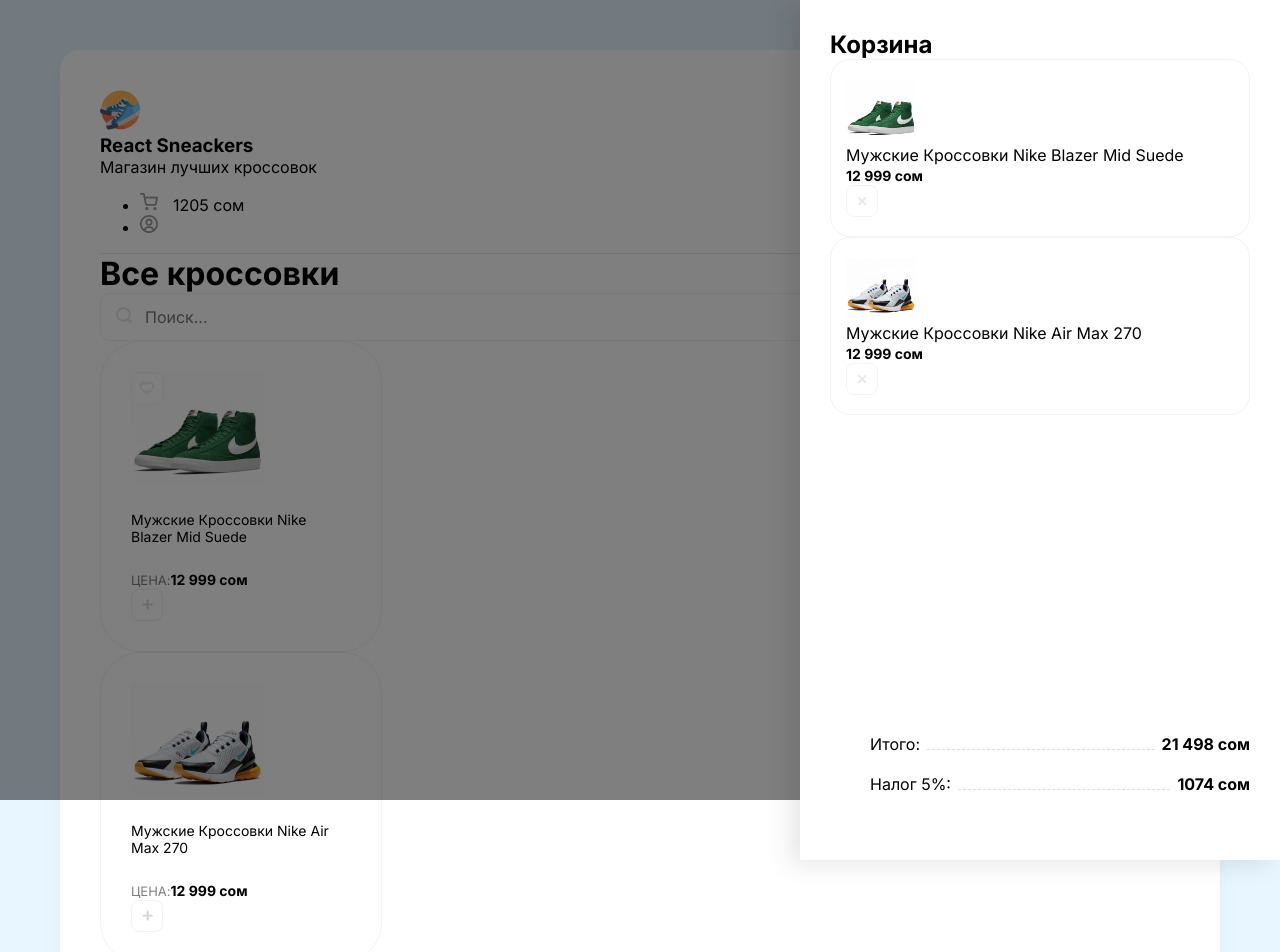
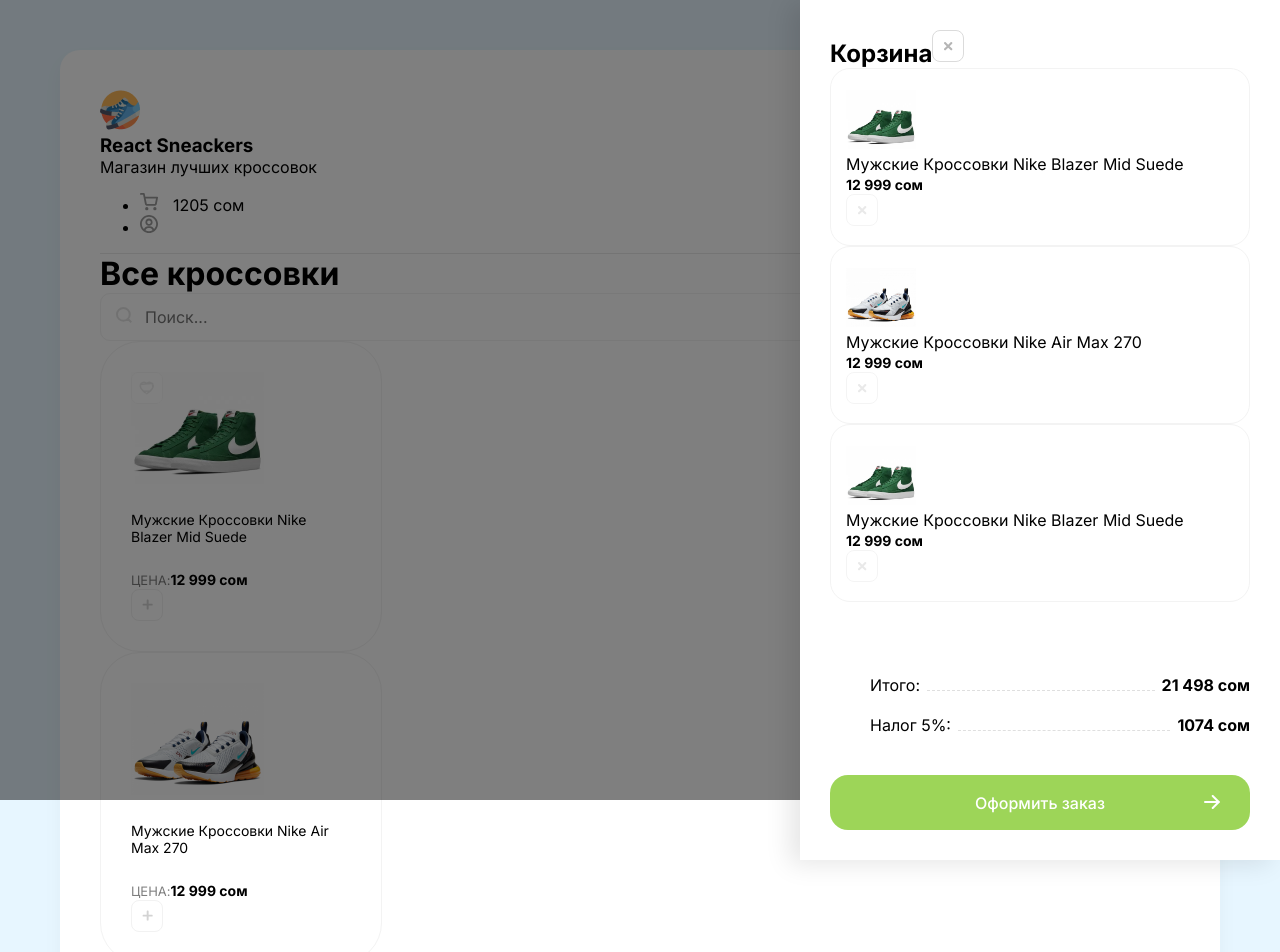
Before and after one commit to ulan97kgma/React-Snickers, a React (Create React App) app: page / in a window 1280 px wide. Shown: the top 952 px of the page. Built offline with nearby package versions, Linux system fonts and the light colour scheme.

Commit message:
cart layout styling done

```diff
--- a/src/App.js
+++ b/src/App.js
@@ -3,7 +3,14 @@
     <div className="wrapper clear">
       <div className="overlay">
         <div className="drawer">
-          <h2 className="mb-30">Корзина</h2>
+          <h2 className="mb-30 d-flex justify-between">
+            Корзина
+            <img
+              className="removeBtn cu-p"
+              src="/img/btn-remove.svg"
+              alt="Remove"
+            />
+          </h2>
 
           <div className="items">
             <div className="cartItem d-flex align-center mb-20">
@@ -37,9 +44,25 @@
                 alt="Remove"
               />
             </div>
+            <div className="cartItem d-flex align-center mb-20">
+              <div
+                style={{ backgroundImage: "url(/img/sneakers/1.jpg)" }}
+                className="cartItemImg"
+              ></div>
+              <div className="mr-20">
+                <p className="mb-5">Мужские Кроссовки Nike Blazer Mid Suede</p>
+                <b>12 999 сом</b>
+              </div>
+              <img
+                className="removeBtn"
+                src="/img/btn-remove.svg"
+                alt="Remove"
+              />
+            </div>
           </div>
 
-          <ul className="cartTotalBlock">
+          <div className="cartTotalBlock">
+            <ul>
               <li>
                 <span>Итого:</span>
                 <div></div>
@@ -51,6 +74,10 @@
                 <b>1074 сом</b>
               </li>
             </ul>
+            <button className="greenButton">
+              Оформить заказ <img src="/img/arrow.svg" alt="Arrow" />
+            </button>
+          </div>
         </div>
       </div>
       <header className="d-flex justify-between align-center p-40">
--- a/src/index.scss
+++ b/src/index.scss
@@ -116,6 +116,8 @@
   flex-direction: column;
   .items {
     flex: 1;
+    overflow: auto;
+    margin-bottom: 40px;
   }
 
   h2 {
@@ -156,6 +158,8 @@
 }
 
 .cartTotalBlock {
+  ul {
+    margin-bottom: 40px !important;
     li {
       display: flex;
       align-items: flex-end;
@@ -171,3 +175,40 @@
       margin: 0 7px;
     }
   }
+  .greenButton {
+    position: relative;
+
+    &:hover {
+      img {
+        transform: translateX(7px);
+      }
+    }
+
+    img {
+      position: absolute;
+      right: 30px;
+      top: 20px;
+      transition: transform 0.15s ease-in-out;
+    }
+  }
+}
+
+.greenButton {
+  width: 100%;
+  height: 55px;
+  background: #9dd558;
+  border-radius: 18px;
+  border: 0;
+  font-size: 16px;
+  font-weight: 500;
+  color: #fff;
+  cursor: pointer;
+  transition: transform 0.1s ease-in-out;
+
+  &:hover {
+    background: lighten($color: #9dd558, $amount: 10%);
+  }
+  &:active {
+    background: darken($color: #9dd558, $amount: 10%);
+  }
+}
```
Also changed, not shown: public/img/arrow.svg (added). Lines whose indentation alone changed are shown as unchanged.
